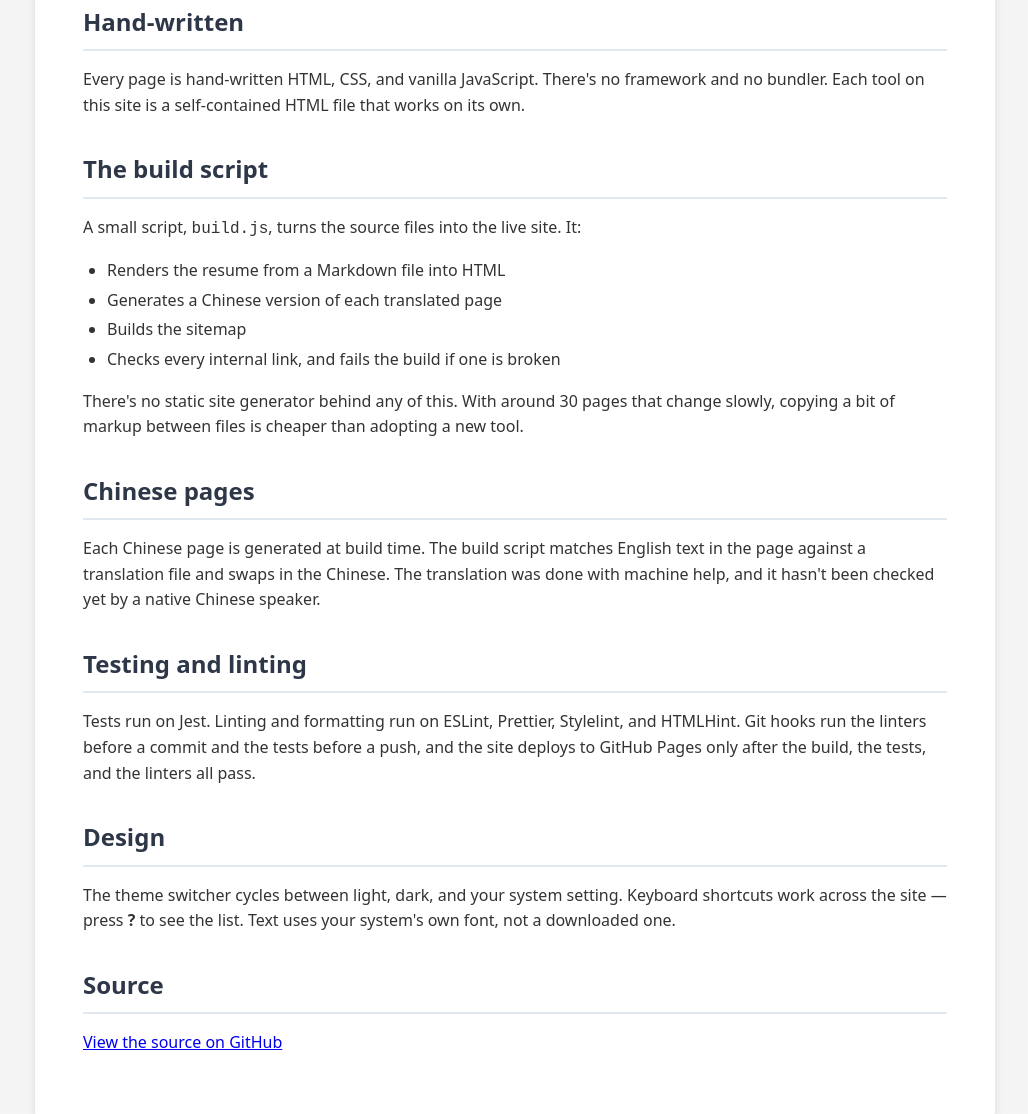
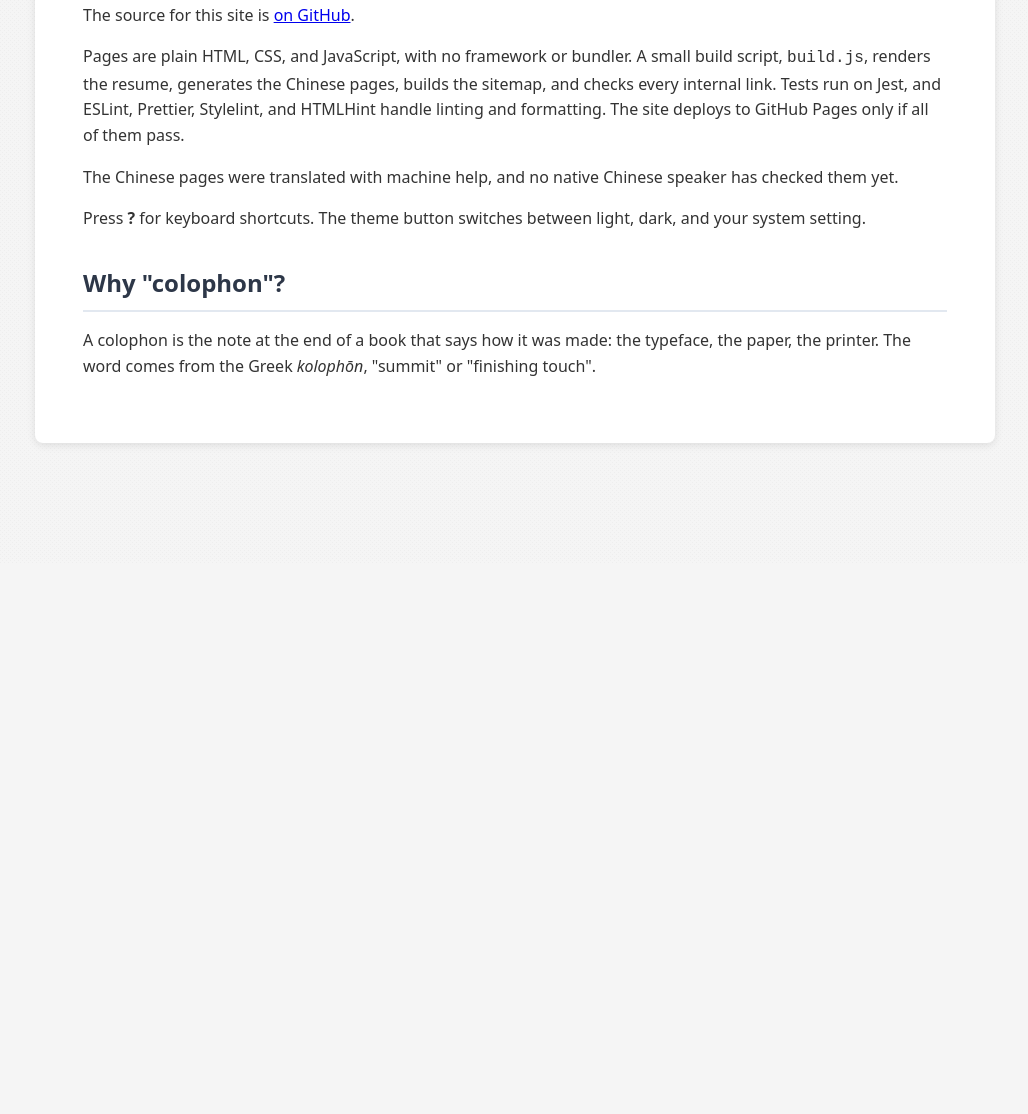
Before and after one commit to qyearsley/qyearsley.github.io, a website: page colophon/index.html in a window 1280 px wide. Shown: the part 237-1351 px from the top of the page, without its empty margins (125-1153 px from the left). After the commit the page ends 800 px from the top, so only its background shows below. Drawn offline with Linux system fonts and the light colour scheme.

Commit message:
Shorten the colophon, put the source link first, and explain the word

```diff
--- a/colophon/index.html
+++ b/colophon/index.html
@@ -6,7 +6,7 @@
     <title>Colophon - Quinten Yearsley</title>
     <meta
       name="description"
-      content="How this site is built: hand-written HTML, a small build script, and machine-translated Chinese pages"
+      content="How this site is built: plain HTML, a small build script, and machine-translated Chinese pages"
     />
     <meta name="theme-color" content="#2d3748" />
     <link rel="stylesheet" href="/css/style.css" />
@@ -30,61 +30,33 @@
         </nav>
 
         <section class="section">
-          <h2>Hand-written</h2>
           <p>
-            Every page is hand-written HTML, CSS, and vanilla JavaScript. There's no framework and
-            no bundler. Each tool on this site is a self-contained HTML file that works on its own.
+            The source for this site is
+            <a href="https://github.com/qyearsley/qyearsley.github.io">on GitHub</a>.
+          </p>
+          <p>
+            Pages are plain HTML, CSS, and JavaScript, with no framework or bundler. A small build
+            script, <code>build.js</code>, renders the resume, generates the Chinese pages, builds
+            the sitemap, and checks every internal link. Tests run on Jest, and ESLint, Prettier,
+            Stylelint, and HTMLHint handle linting and formatting. The site deploys to GitHub Pages
+            only if all of them pass.
+          </p>
+          <p>
+            The Chinese pages were translated with machine help, and no native Chinese speaker has
+            checked them yet.
+          </p>
+          <p>
+            Press <strong>?</strong> for keyboard shortcuts. The theme button switches between
+            light, dark, and your system setting.
           </p>
         </section>
 
         <section class="section">
-          <h2>The build script</h2>
+          <h2>Why "colophon"?</h2>
           <p>
-            A small script, <code>build.js</code>, turns the source files into the live site. It:
-          </p>
-          <ul>
-            <li>Renders the resume from a Markdown file into HTML</li>
-            <li>Generates a Chinese version of each translated page</li>
-            <li>Builds the sitemap</li>
-            <li>Checks every internal link, and fails the build if one is broken</li>
-          </ul>
-          <p>
-            There's no static site generator behind any of this. With around 30 pages that change
-            slowly, copying a bit of markup between files is cheaper than adopting a new tool.
-          </p>
-        </section>
-
-        <section class="section">
-          <h2>Chinese pages</h2>
-          <p>
-            Each Chinese page is generated at build time. The build script matches English text in
-            the page against a translation file and swaps in the Chinese. The translation was done
-            with machine help, and it hasn't been checked yet by a native Chinese speaker.
-          </p>
-        </section>
-
-        <section class="section">
-          <h2>Testing and linting</h2>
-          <p>
-            Tests run on Jest. Linting and formatting run on ESLint, Prettier, Stylelint, and
-            HTMLHint. Git hooks run the linters before a commit and the tests before a push, and the
-            site deploys to GitHub Pages only after the build, the tests, and the linters all pass.
-          </p>
-        </section>
-
-        <section class="section">
-          <h2>Design</h2>
-          <p>
-            The theme switcher cycles between light, dark, and your system setting. Keyboard
-            shortcuts work across the site — press <strong>?</strong> to see the list. Text uses
-            your system's own font, not a downloaded one.
-          </p>
-        </section>
-
-        <section class="section">
-          <h2>Source</h2>
-          <p>
-            <a href="https://github.com/qyearsley/qyearsley.github.io">View the source on GitHub</a>
+            A colophon is the note at the end of a book that says how it was made: the typeface, the
+            paper, the printer. The word comes from the Greek <i>kolophōn</i>, "summit" or
+            "finishing touch".
           </p>
         </section>
       </main>
```
Also changed, not shown: colophon/index.zh.json (+8 -26 lines).
